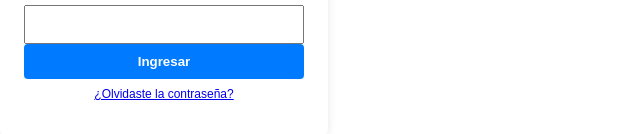
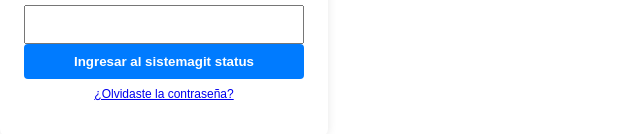
Before and after one commit to giugui0103-spec/login_web_git, a plain HTML site: page index.html in a window 1280 px wide. Shown: the part 192-326 px from the top of the page, without its empty margins (0-640 px from the left). Drawn offline with Linux system fonts and the light colour scheme.

Commit message:
Mejora texto del boton login

```diff
--- a/index.html
+++ b/index.html
@@ -67,7 +67,8 @@
                 <label for="password">Contraseña</label>
                 <input type="password" id="password" name="password" required>
             </div>
-            <button type="submit">Ingresar</button>
+            <button type="submit">Ingresar al sistemagit status
+            </button>
         </form>
         <p style="font-size: 12px;text-align: center;margin-top: 8px;">
             <a href="#">¿Olvidaste la contraseña?</a>
```
